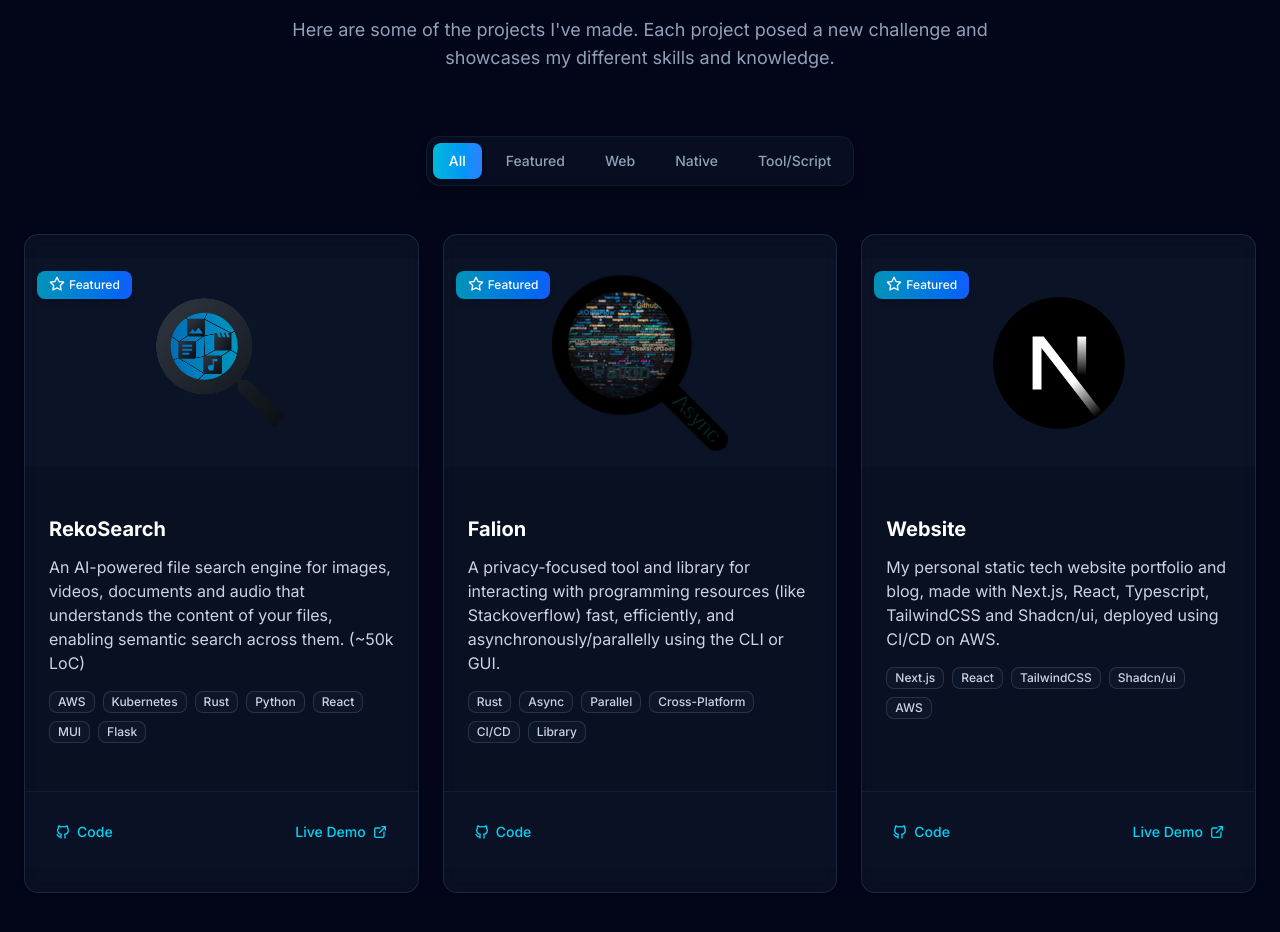
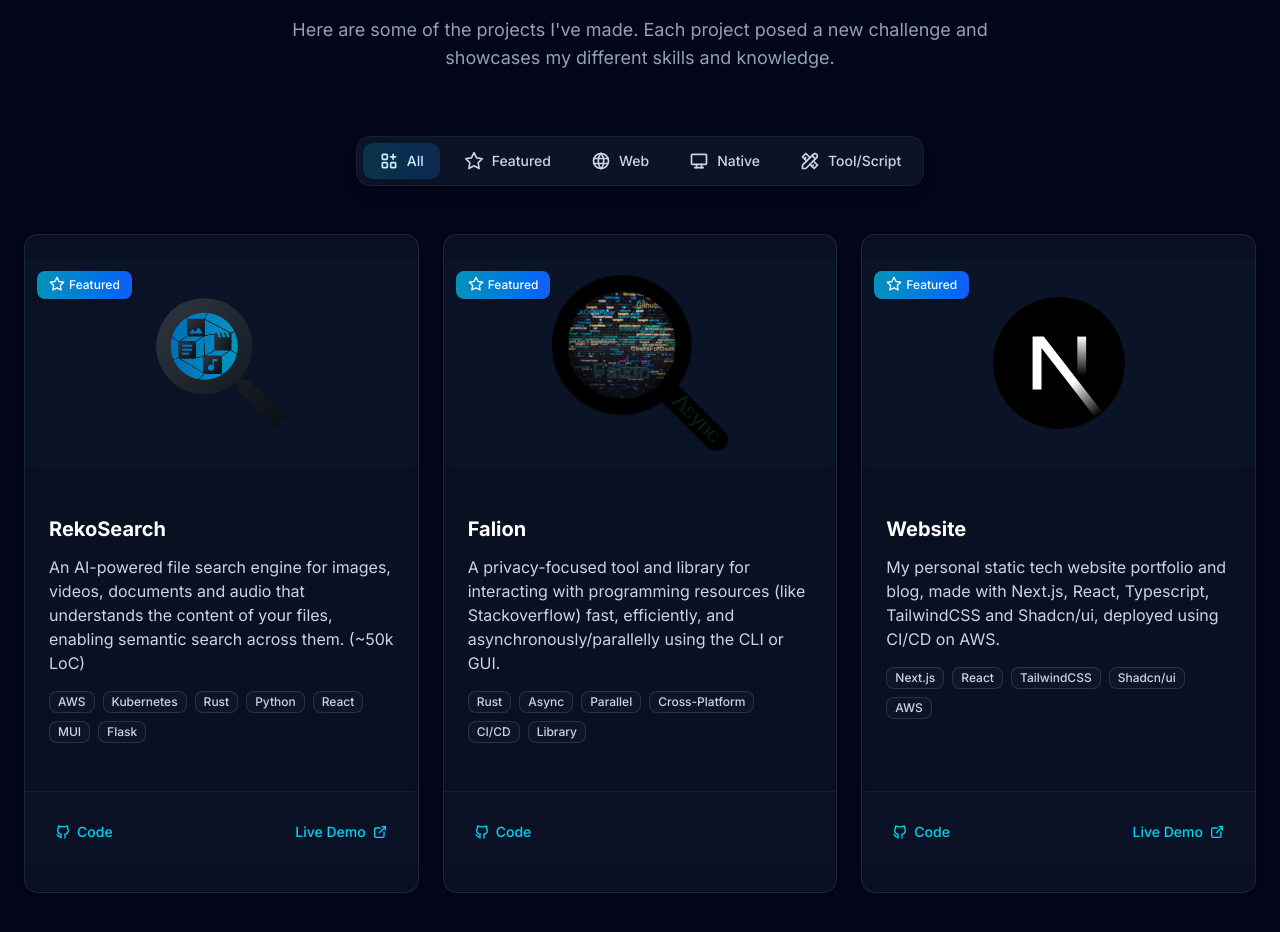
Before and after one commit to Obscurely/website, a Next.js app: page / in a window 1280 px wide. Shown: the part 2740-3672 px from the top of the page. Built offline with nearby package versions, Linux system fonts and the light colour scheme.

Commit message:
feat: add icons to project categories

```diff
--- a/src/components/sections/Projects/ProjectCard.tsx
+++ b/src/components/sections/Projects/ProjectCard.tsx
@@ -80,7 +80,7 @@
                 variant="secondary"
               >
                 <span className="flex h-5 items-center gap-1">
-                  <IconStar className="mb-0.5" size={16} /> Featured
+                  <IconStar className="mb-0.25" size={16} /> Featured
                 </span>
               </Badge>
             )}
--- a/src/components/sections/Projects/Projects.tsx
+++ b/src/components/sections/Projects/Projects.tsx
@@ -47,10 +47,43 @@
   }, []);
 
   const handleLoadMore = useCallback(() => {
+    // Store the current number of visible projects before increasing
+    const currentVisibleCount = visibleProjects;
+
+    // Increase the number of visible projects
     setVisibleProjects((prev) => prev + 3);
-  }, []);
 
-  // Memoize this check to avoid recalculation during renders
+    // Whether to scroll or not
+    const shouldScroll = currentVisibleCount > 0;
+
+    // Use setTimeout to ensure DOM has updated with new projects
+    if (shouldScroll) {
+      setTimeout(() => {
+        // navbar height + some extra to make it centerd and work on other screen sizes
+        const navbarHeight = 150;
+
+        // Last currently visible project to scroll to
+        const projectElements = document.querySelectorAll(
+          "#projects .grid > div"
+        );
+        if (projectElements && projectElements[currentVisibleCount - 1]) {
+          const lastCurrentProject = projectElements[currentVisibleCount - 1];
+          const rect = lastCurrentProject?.getBoundingClientRect();
+
+          // Scroll to position (accounting for navbar)
+          window.scrollTo({
+            top:
+              window.scrollY +
+              (rect !== undefined ? rect.bottom : 0) -
+              navbarHeight,
+            behavior: "smooth",
+          });
+        }
+      }, 100);
+    }
+  }, [visibleProjects]);
+
+  // Memoize check to avoid recalculation during renders
   const hasMoreProjects = useMemo(
     () => visibleProjects < filteredProjects.length,
     [visibleProjects, filteredProjects.length]
--- a/src/components/sections/Projects/ProjectsFilter.tsx
+++ b/src/components/sections/Projects/ProjectsFilter.tsx
@@ -1,8 +1,8 @@
 "use client";
 
-import { memo, useCallback } from "react";
+import { memo } from "react";
 import { motion } from "framer-motion";
-import { Button } from "@ui/button";
+import { categoriesDisplay } from "@data/projects";
 
 interface ProjectsFilterProps {
   filterCategories: string[];
@@ -25,21 +25,6 @@
     handleCategoryChangeAction: onCategoryChange,
     isInView,
   }: ProjectsFilterProps) => {
-    const getButtonStyles = useCallback(
-      (
-        category: string
-      ): { variant: "default" | "ghost"; className: string } => {
-        const isActive = activeCategory === category;
-        return {
-          variant: isActive ? "default" : "ghost",
-          className: isActive
-            ? "bg-gradient-to-r from-cyan-500 to-blue-500 text-white shadow-md cursor-pointer"
-            : "text-slate-400 hover:bg-slate-800/70 hover:text-white cursor-pointer",
-        };
-      },
-      [activeCategory]
-    );
-
     return (
       <motion.div
         initial={ANIMATION_VARIANTS.hidden}
@@ -49,20 +34,29 @@
         transition={ANIMATION_TRANSITION}
         className="mb-12 flex flex-wrap justify-center gap-3"
       >
-        <div className="flex flex-wrap justify-center gap-2 rounded-xl border border-slate-800/50 bg-slate-900/50 p-1.5 shadow-lg backdrop-blur-sm">
-          {filterCategories.map((category) => {
-            const buttonStyles = getButtonStyles(category);
-            return (
-              <Button
-                key={category}
-                variant={buttonStyles.variant}
-                className={buttonStyles.className}
-                onClick={() => onCategoryChange(category)}
-              >
-                {category}
-              </Button>
-            );
-          })}
+        <div className="flex flex-wrap justify-center gap-2 rounded-xl border border-slate-700/30 bg-slate-800/40 p-1.5 shadow-lg backdrop-blur-sm">
+          {filterCategories.map((category) => (
+            <button
+              key={category}
+              onClick={() => onCategoryChange(category)}
+              className={`relative cursor-pointer rounded-lg px-4 py-2 text-sm font-medium ${
+                activeCategory === category ? "text-white" : "text-slate-300"
+              } transition-all duration-200 hover:text-white`}
+            >
+              <span className="flex items-center justify-center">
+                {categoriesDisplay[category] || category}
+              </span>
+              {activeCategory === category && (
+                <motion.div
+                  className="absolute inset-0 rounded-lg bg-gradient-to-r from-cyan-500/20 to-blue-500/20"
+                  initial={{ opacity: 0 }}
+                  animate={{ opacity: 1 }}
+                  exit={{ opacity: 0 }}
+                  transition={{ duration: 0.2 }}
+                />
+              )}
+            </button>
+          ))}
         </div>
       </motion.div>
     );
--- a/src/data/projects.ts
+++ b/src/data/projects.tsx
@@ -1,4 +1,40 @@
+import {
+  IconApps,
+  IconDeviceDesktop,
+  IconStar,
+  IconTools,
+  IconWorld,
+} from "@tabler/icons-react";
+
 export const categories = ["Web", "Native", "Tool/Script"];
+export const categoriesDisplay: Record<string, React.ReactNode> = {
+  All: (
+    <span key="All" className="flex items-center gap-2">
+      <IconApps size={20} /> All
+    </span>
+  ),
+  Featured: (
+    <span key="Featured" className="flex items-center gap-2">
+      <IconStar size={20} /> Featured
+    </span>
+  ),
+  Web: (
+    <span key="Web" className="flex items-center gap-2">
+      <IconWorld size={20} /> Web
+    </span>
+  ),
+  Native: (
+    <span key="Native" className="flex items-center gap-2">
+      <IconDeviceDesktop size={20} /> Native
+    </span>
+  ),
+  "Tool/Script": (
+    <span key="Tool/Script" className="flex items-center gap-2">
+      <IconTools size={20} /> Tool/Script
+    </span>
+  ),
+};
+
 type Category = "Web" | "Native" | "Tool/Script";
 
 export interface Project {
```
